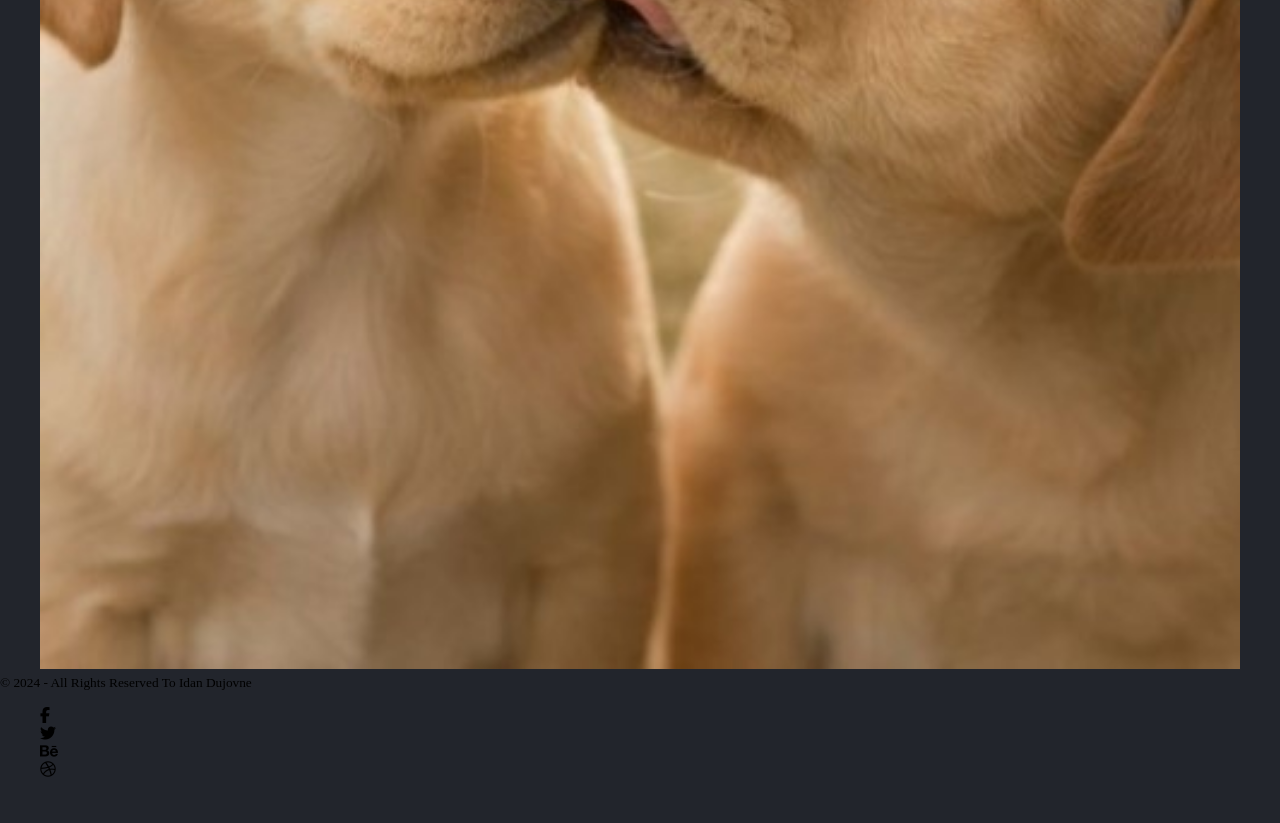
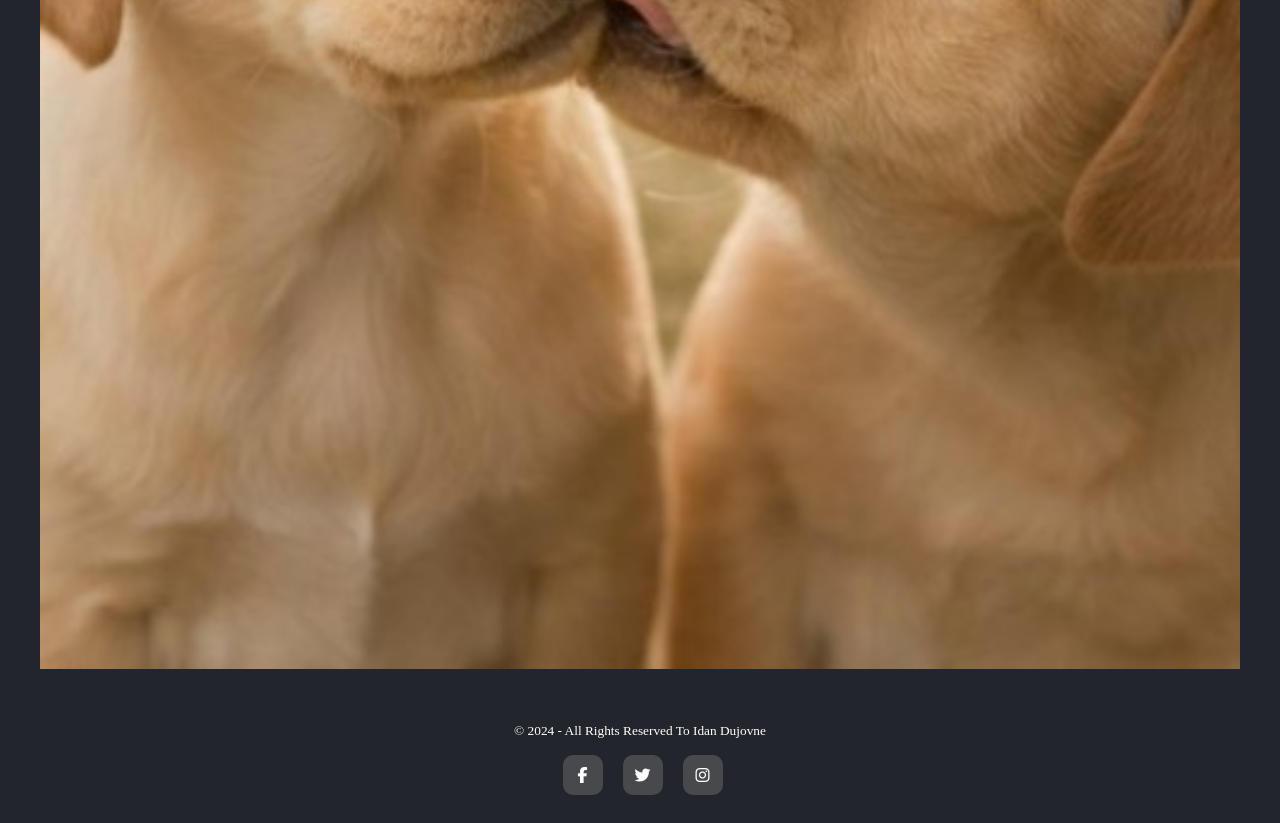
Before and after one commit to idanDujovne/meme-generator-project, a plain HTML site: page index.html in a window 1280 px wide. Shown: the part 1867-2690 px from the top of the page. Before the commit the page ends 2662 px from the top, so only its background shows below. Drawn offline with Linux system fonts and the light colour scheme.

Commit message:
Style footer

```diff
--- /dev/null
+++ b/css/components/main-footer.css
@@ -0,0 +1,52 @@
+.main-footer {
+    height: 150px;
+
+    padding-top: 50px;
+
+    justify-items: center;
+
+    color: white;
+}
+
+.main-footer .footer-socials {
+    display: grid;
+    grid-auto-flow: column;
+
+    margin-block-end: 80px;
+    margin-inline-end: 35px;
+
+    gap: 20px;
+}
+
+.main-footer .footer-socials>* {
+    text-decoration: none;
+    color: white;
+}
+
+.main-footer .footer-socials div {
+    display: grid;
+    place-content: center;
+
+    height: 40px;
+    width: 40px;
+
+    border-radius: 10px;
+
+    background-color: rgb(72, 73, 76);
+}
+
+.main-footer .footer-socials div:hover {
+    cursor: pointer;
+}
+
+.main-footer .footer-socials>* .footer-facebook:hover {
+    background-color: RGBA(81, 111, 173, 1);
+}
+
+.main-footer .footer-socials>* .footer-twitter:hover {
+    background-color: rgb(29, 161, 242);
+}
+
+.main-footer .footer-socials>* .footer-instegram:hover {
+    background-color: #cd486b;
+}
--- a/css/style.css
+++ b/css/style.css
@@ -7,3 +7,4 @@
 @import url(components/main-header.css);
 @import url(components/main-gallery.css);
 @import url(components/main-editor.css);
+@import url(components/main-footer.css);
--- a/index.html
+++ b/index.html
@@ -44,29 +44,36 @@
                 </div>
 
                 <div class="editor-actions">
-                    <a class="download-btn" href="#" onclick="onDownload(this)" download="myMeme.png"><i class="fa-solid fa-floppy-disk"></i> Download</a>
+                    <a class="download-btn" href="#" onclick="onDownload(this)" download="myMeme.png"><i
+                            class="fa-solid fa-floppy-disk"></i> Download</a>
                 </div>
             </div>
 
         </section>
     </main>
 
-    <footer class="main-footer full">
+    <footer class="main-footer full main-layout">
 
         <small class="footer-rights">© 2024 - All Rights Reserved To Idan Dujovne</small>
-        <ul class="footer-socials">
+        <ul class="footer-socials flex">
+
+            <a href="https://www.facebook.com/idanyahoo">
                 <div class="footer-facebook">
                     <i class="fa-brands fa-facebook-f"></i>
                 </div>
+            </a>
+
+            <a href="https://twitter.com/Idan_Dujovne">
                 <div class="footer-twitter">
                     <i class="fa-brands fa-twitter"></i>
                 </div>
-            <div class="footer-behance">
-                <i class="fa-brands fa-behance"></i>
+            </a>
+
+            <a href="https://www.instagram.com/idandujovne22/">
+                <div class="footer-instegram">
+                    <i class="fa-brands fa-instagram"></i>
                 </div>
-            <div class="footer-dribble">
-                <i class="fa-brands fa-dribbble"></i>
-            </div>
+            </a>
         </ul>
 
     </footer>
```
Lines whose indentation alone changed are shown as unchanged.
